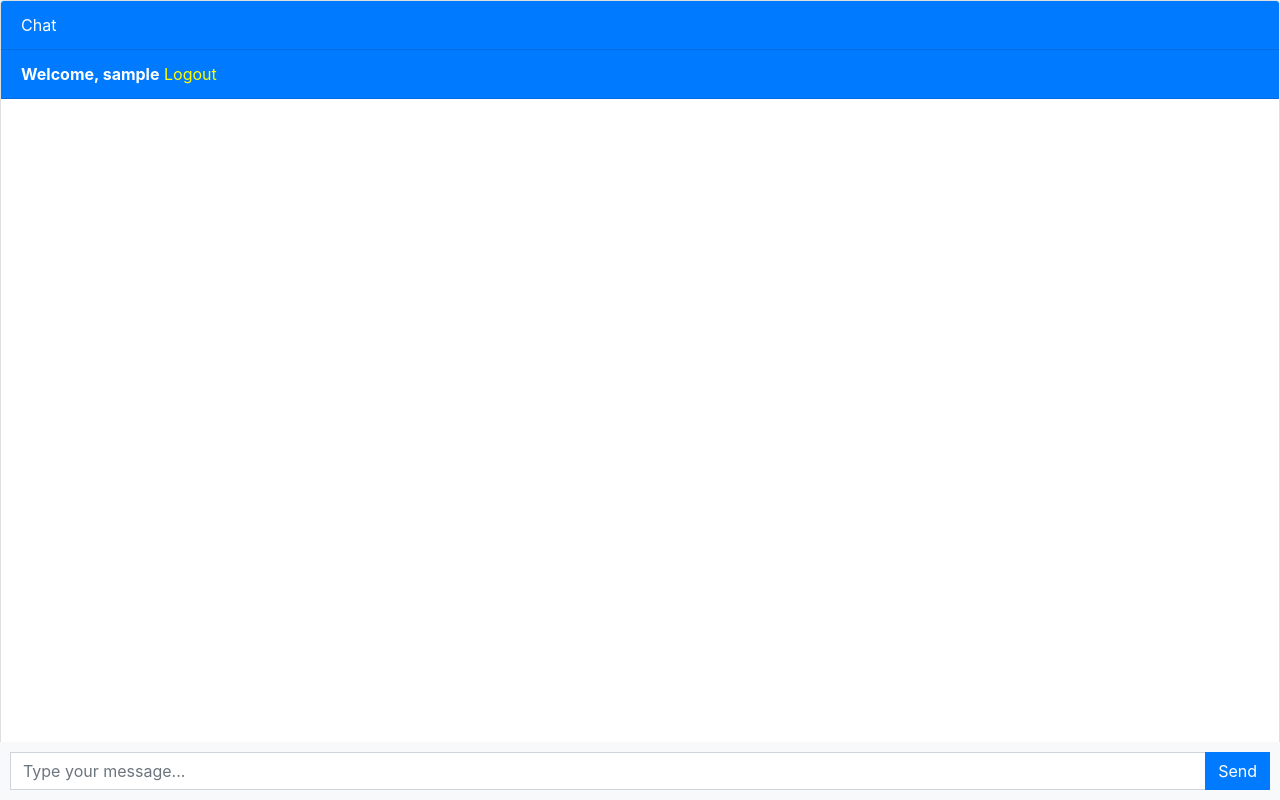
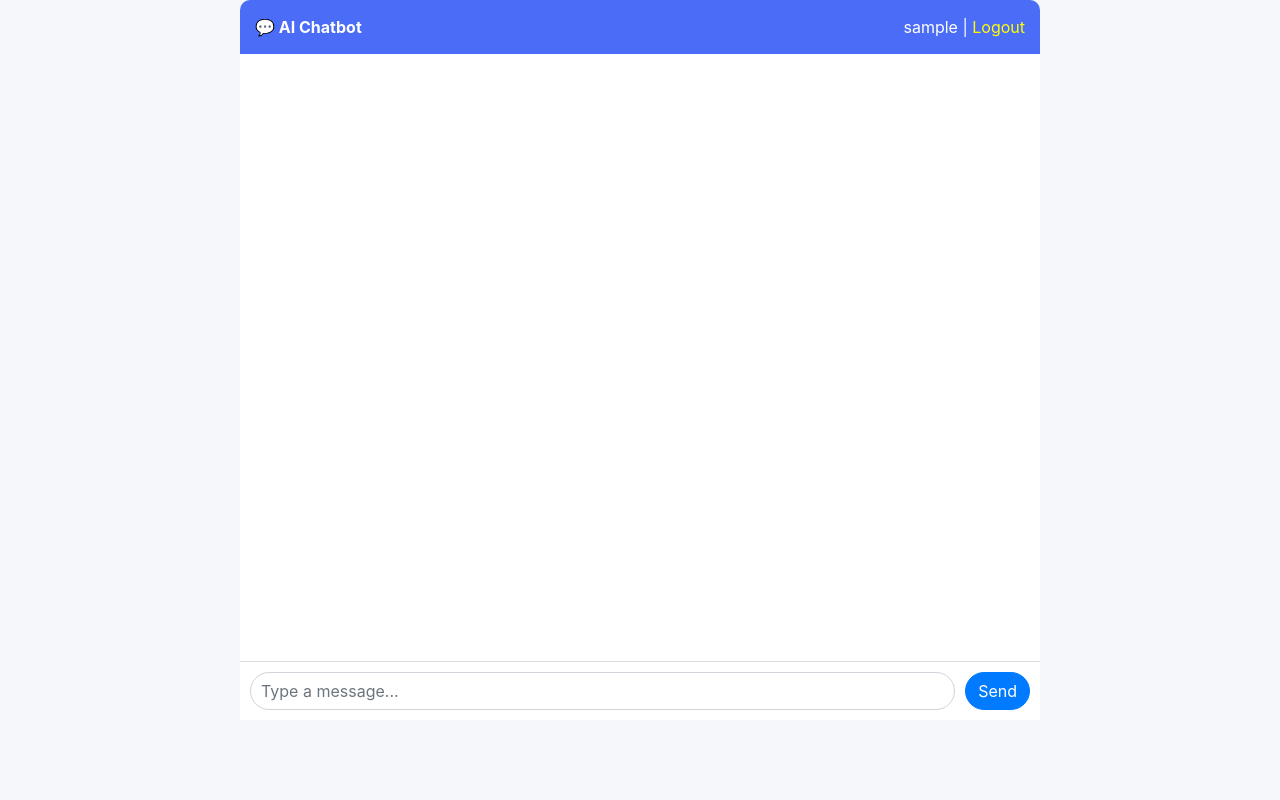
Before and after one commit to suryaprasad1/django-ollam, a Django app: page / in a window 1280 px wide. Run offline with Django 5.2, Linux system fonts and the light colour scheme; the visitor is signed in with stand-in values (Sample User, id 1); data that the repository does not hold is empty; some libraries are stand-ins or nearby versions.

Commit message:
added html file

```diff
--- a/chatbot/templates/chatbot.html
+++ b/chatbot/templates/chatbot.html
@@ -2,165 +2,158 @@
 
 {% block styles %}
 <style>
-    body, html {
-      height: 100%;
+  body {
+    background: #f5f7fb;
+  }
+
+  .chat-container {
+    max-width: 800px;
+    margin: auto;
+    height: 90vh;
+    display: flex;
+    flex-direction: column;
+  }
+
+  .chat-header {
+    background: #4a6cf7;
+    color: white;
+    padding: 15px;
+    border-radius: 10px 10px 0 0;
   }
 
   .messages-box {
     flex: 1;
     overflow-y: auto;
-    }
-
-    .messages-list {
-      padding-left: 0;
+    padding: 15px;
+    background: white;
   }
 
   .message {
-      margin-bottom: 15px;
-      list-style: none;
-    }
-
-    .message-text {
-      padding: 10px;
-      border-radius: 5px;
+    display: flex;
+    margin-bottom: 12px;
   }
 
   .sent {
-      background-color: #dcf8c6;
-      align-self: flex-end;
+    justify-content: flex-end;
   }
 
   .received {
-      background-color: #f1f0f0;
-      align-self: flex-start;
+    justify-content: flex-start;
+  }
+
+  .bubble {
+    max-width: 70%;
+    padding: 10px 15px;
+    border-radius: 15px;
+    font-size: 14px;
+  }
+
+  .sent .bubble {
+    background: #4a6cf7;
+    color: white;
+  }
+
+  .received .bubble {
+    background: #e9ecef;
   }
 
   .message-form {
     display: flex;
-      position: fixed;
-      bottom: 0;
-      left: 0;
-      right: 0;
     padding: 10px;
-      background-color: #f8f9fa;
+    background: white;
+    border-top: 1px solid #ddd;
   }
 
   .message-input {
     flex: 1;
-      border-radius: 0;
-      border-right: none;
+    border-radius: 20px;
+    padding: 10px;
   }
 
   .btn-send {
-      border-radius: 0;
+    margin-left: 10px;
+    border-radius: 20px;
   }
 
-    .chat-container {
-      height: 100%;
-      display: flex;
-      flex-direction: column;
+  .typing {
+    font-style: italic;
+    color: gray;
+    font-size: 13px;
   }
 </style>
 {% endblock %}
 
-
 {% block content %}
 <div class="chat-container">
-  <div class="card flex-grow-1">
-    <div class="card-header bg-primary text-white">Chat</div>
+
+  <div class="chat-header">
+    <b>💬 AI Chatbot</b>
+    <div style="float:right;">
       {% if user.is_authenticated %}
-    <div class="card-header bg-primary text-white"><b>Welcome, {{user.username}}</b>   <a style="color: yellow;" href="logout">Logout</a></div>
+        {{user.username}} | <a href="logout" style="color:yellow;">Logout</a>
       {% else %}
-    <div class="card-header bg-primary text-white"><a style="color: yellow" href="login">Login</a>   <a style="color: yellow;" href="register">Register</a></div>
+        <a href="login" style="color:yellow;">Login</a>
       {% endif %}
-    <div class="card-body messages-box">
-
-      <ul class="list-unstyled messages-list">
-
-        <!-- <li class="message received">
-          <div class="message-text">
-            <div class="message-sender">
-              <b>AI Chatbot</b>
-            </div>
-            <div class="message-content">
-              Hi {{user.username}}, I am your AI Chatbot, you can ask me anything.
     </div>
   </div>
-        </li> -->
+
+  <div class="messages-box" id="messagesBox">
 
     {% for chat in chats %}
       {% if chat.user == request.user %}
 
-            <li class="message sent">
-          <div class="message-text">
-            <div class="message-sender">
-              <b>You</b>
+      <div class="message sent">
+        <div class="bubble">{{chat.message}}</div>
       </div>
-            <div class="message-content">
-              {{chat.message}}
+
+      <div class="message received">
+        <div class="bubble">{{chat.response}}</div>
       </div>
-          </div>
-        </li>
-
-        <li class="message received">
-          <div class="message-text">
-            <div class="message-sender">
-              <b>AI Chatbot</b>
-            </div>
-            <div class="message-content">
-              {{chat.response}}
-            </div>
-          </div>
-        </li>
 
       {% endif %}
     {% endfor %}
 
-      </ul>
+  </div>
 
-    </div>
-    <br><br>
-    <br><br>
-    <br><br>
-  </div>
   <form class="message-form">
-    {%csrf_token%}
-    <div class="input-group">
-      <input type="text" class="form-control message-input" placeholder="Type your message...">
-      <div class="input-group-append">
-        <button type="submit" class="btn btn-primary btn-send">Send</button>
-      </div>
-    </div>
+    {% csrf_token %}
+    <input type="text" class="form-control message-input" placeholder="Type a message..." />
+    <button class="btn btn-primary btn-send">Send</button>
   </form>
+
 </div>
 
 <script>
-  const messagesList = document.querySelector('.messages-list');
-  const messageForm = document.querySelector('.message-form');
-  const messageInput = document.querySelector('.message-input');
+const form = document.querySelector('.message-form');
+const input = document.querySelector('.message-input');
+const messagesBox = document.getElementById('messagesBox');
 
-  messageForm.addEventListener('submit', (event) => {
-    event.preventDefault();
-
-    const message = messageInput.value.trim();
-    if (message.length === 0) {
-      return;
+function scrollToBottom() {
+  messagesBox.scrollTop = messagesBox.scrollHeight;
 }
 
-    const messageItem = document.createElement('li');
-    messageItem.classList.add('message', 'sent');
-    messageItem.innerHTML = `
-        <div class="message-text">
-            <div class="message-sender">
-                <b>You</b>
+form.addEventListener('submit', function(e) {
+  e.preventDefault();
+
+  const message = input.value.trim();
+  if (!message) return;
+
+  // Add user message
+  messagesBox.innerHTML += `
+    <div class="message sent">
+      <div class="bubble">${message}</div>
     </div>
-            <div class="message-content">
-                ${message}
-            </div>
-        </div>`;
-    messagesList.appendChild(messageItem);
+  `;
 
-    messageInput.value = '';
+  input.value = '';
+  scrollToBottom();
+
+  // Typing indicator
+  const typingDiv = document.createElement('div');
+  typingDiv.classList.add('typing');
+  typingDiv.innerText = "AI is typing...";
+  messagesBox.appendChild(typingDiv);
+  scrollToBottom();
 
   fetch('', {
     method: 'POST',
@@ -170,24 +163,22 @@
       'message': message
     })
   })
-      .then(response => response.json())
+  .then(res => res.json())
   .then(data => {
-        const response = data.response;
-        const messageItem = document.createElement('li');
-        messageItem.classList.add('message', 'received');
-        messageItem.innerHTML = `
-        <div class="message-text">
-            <div class="message-sender">
-              <b>AI Chatbot</b>
-            </div>
-            <div class="message-content">
-                ${response}
-            </div>
+    typingDiv.remove();
+
+    messagesBox.innerHTML += `
+      <div class="message received">
+        <div class="bubble">${data.response}</div>
       </div>
     `;
-        messagesList.appendChild(messageItem);
+
+    scrollToBottom();
   });
 });
 
+// Auto scroll on load
+window.onload = scrollToBottom;
 </script>
+
 {% endblock %}
```
Lines whose indentation alone changed are shown as unchanged.
